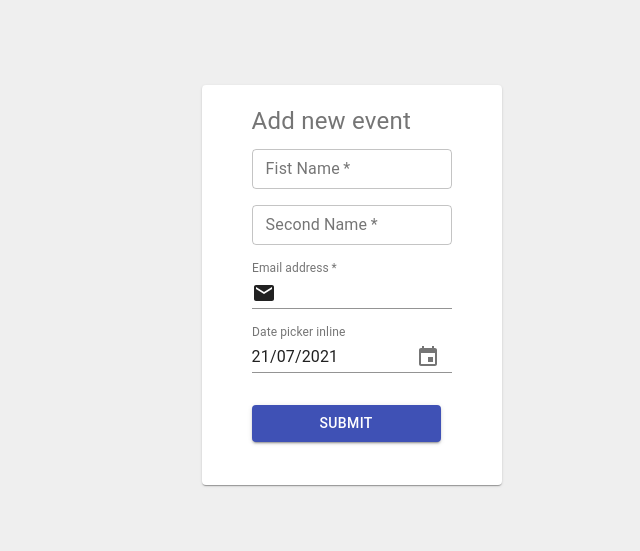
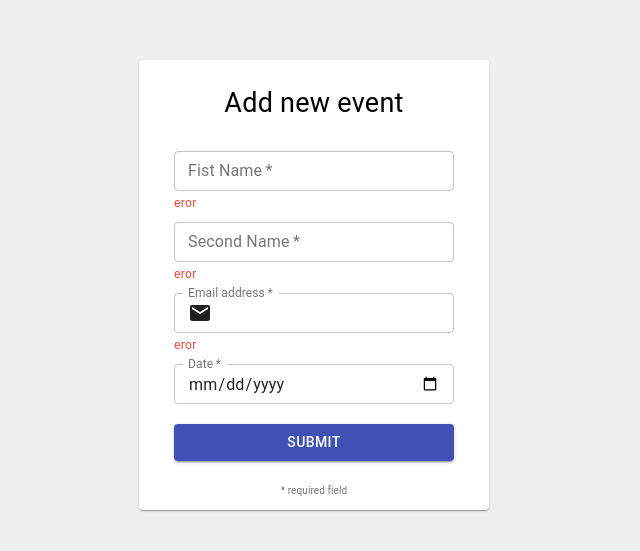
Before and after one commit to MatNaw77/User-Event-Form, a React (Create React App) app in the folder frontend/: page / in a window 1280 px wide. Shown: the part 115-666 px from the top of the page, without its empty margins (326-966 px from the left). Built offline with nearby package versions, Linux system fonts and the light colour scheme.

Commit message:
responisiveness added

```diff
--- a/frontend/package.json
+++ b/frontend/package.json
@@ -3,13 +3,12 @@
   "version": "0.1.0",
   "private": true,
   "dependencies": {
-    "@date-io/date-fns": "^1.3.13",
     "@material-ui/core": "^4.12.2",
+    "@material-ui/icons": "^4.11.2",
     "@material-ui/pickers": "^3.3.10",
     "@testing-library/jest-dom": "^5.14.1",
     "@testing-library/react": "^11.2.7",
     "@testing-library/user-event": "^12.8.3",
-    "date-fns": "^2.22.1",
     "react": "^17.0.2",
     "react-dom": "^17.0.2",
     "react-scripts": "4.0.3",
--- a/frontend/src/Components/EventForm/EventForm.js
+++ b/frontend/src/Components/EventForm/EventForm.js
@@ -1,39 +1,62 @@
-import { Paper, Grid, TextField, FormControl, FormLabel, InputAdornment, Button, Container} from "@material-ui/core";
+import {
+  Paper,
+  Grid,
+  TextField,
+  FormControl,
+  FormLabel,
+  InputAdornment,
+  Button,
+  Container,
+  FormHelperText,
+} from "@material-ui/core";
 import { useStyles } from "./styles";
-import {
-    MuiPickersUtilsProvider,
-    KeyboardDatePicker,
-  } from '@material-ui/pickers';
-  import React from 'react';
-  import 'date-fns';
-  import DateFnsUtils from '@date-io/date-fns';
-  import EmailIcon from '@material-ui/icons/Email';
+import React from "react";
+import EmailIcon from "@material-ui/icons/Email";
 
 export default function EventForm() {
   const classes = useStyles();
-    const [selectedDate, setSelectedDate] = React.useState(new Date());
+  const [date, setDate] = React.useState(new Date());
 
-    const handleDateChange = (date) => {
-        console.log(date)
-        setSelectedDate(date);
+  const handleDateChange = (event) => {
+
+    setDate(event.target.value);
+    console.log(event.target.value);
   };
 
   const handleSubmit = () => {
-          console.log('wyslij')
-      }
+    console.log("wyslij");
+  };
 
   return (
     <Grid container className={classes.root}>
       <Paper className={classes.paper}>
         <Container fixed>
-                <FormControl >
-                    <FormLabel style={{marginLeft: "2vw", marginTop: '3vh', fontSize: '3vh'}}>Add new event</FormLabel>
-                    <TextField size='small' required className={classes.textField} id="outlined-basic" label="Fist Name" variant="outlined" />
-                    <TextField size='small' required className={classes.textField} id="outlined-basic" label="Second Name" variant="outlined" />
+          <FormControl margin="normal">
+            <FormLabel className={classes.header}>Add new event</FormLabel>
+            <TextField
+              size="small"
+              required
+              className={classes.textField}
+              id="firstName"
+              label="Fist Name"
+              variant="outlined"
+            />
+            <FormHelperText error>eror</FormHelperText>
+            <TextField
+              size="small"
+              required
+              className={classes.textField}
+              id="secondName"
+              label="Second Name"
+              variant="outlined"
+            />
+            <FormHelperText error>eror</FormHelperText>
             <TextField
               required
+              size="small"
               className={classes.textField}
-                        id="input-with-icon-textfield"
+              id="email"
+              variant="outlined"
               label="Email address"
               InputProps={{
                 startAdornment: (
@@ -43,22 +66,20 @@ export default function EventForm() {
                 ),
               }}
             />
-                    <MuiPickersUtilsProvider utils={DateFnsUtils}>
-                        <KeyboardDatePicker
-                            disableToolbar
+            <FormHelperText error>eror</FormHelperText>
+            <TextField
+              required
+              id="date"
+              size="small"
+              label="Date"
+              type="date"
+              onChange={handleDateChange}
+              variant="outlined"
               className={classes.textField}
-                            variant="inline"
-                            format="dd/MM/yyyy"
-                            margin="normal"
-                            id="date-picker-inline"
-                            label="Date picker inline"
-                            value={selectedDate}
-                            onChange={handleDateChange}
-                            KeyboardButtonProps={{
-                                'aria-label': 'change date',
+              InputLabelProps={{
+                shrink: true,
               }}
             />
-                    </MuiPickersUtilsProvider>
             <Button
               type="submit"
               variant="contained"
@@ -68,6 +89,7 @@ export default function EventForm() {
             >
               Submit
             </Button>
+            <FormLabel className={classes.footer}>* required field</FormLabel>
           </FormControl>
         </Container>
       </Paper>
--- a/frontend/src/Components/EventForm/styles.js
+++ b/frontend/src/Components/EventForm/styles.js
@@ -1,32 +1,43 @@
-import { makeStyles } from '@material-ui/core/styles';
+import { makeStyles } from "@material-ui/core/styles";
 
 const useStyles = makeStyles((theme) => ({
   root: {
     flexGrow: 10,
-        height: '100vh',
-        width: '100cw'
+    height: "100vh",
+    justifyContent: "center",
+    alignItems: "center",
   },
   paper: {
-        marginTop: '25vh',
-        marginLeft: '41.25vw',
-        minWidth: 300,
-        minHeight: 400,
-        height: '50vh',
-        width: '17.5vw',
+    minHeight: "450px",
+    minWidth: "350px",
+    height: "55%",
+    width: "20%",
+    textAlign: "center",
+  },
+  header: {
+    marginTop: "5%",
+    marginBottom: "9%",
+    fontSize: 27,
+    color: "#000",
+  },
+  footer: {
+    fontSize: 10,
+    marginTop: "9%",
+  },
 
-      },
   textField: {
-        marginLeft: '2vw',
-        marginRight: '2vw',
-        marginTop: '2vh'
+    width: "100%",
+
+    marginTop: "3%",
   },
   button: {
-        width: '75%',
-        height:'5%',
-        marginLeft: '2vw',
-        marginRight: '2vw',
-        marginTop: '3vh'
-      }
+    width: "100%",
+    height: "5%",
+    marginTop: "7%",
+    // marginLeft: '1%',
+    // marginRight: '1%',
+    // marginTop: '3%'
+  },
 }));
 
 export { useStyles };
```
Also changed, not shown: 1 other file (tests, documents, lock files or other folders). Lines whose indentation alone changed are shown as unchanged.
